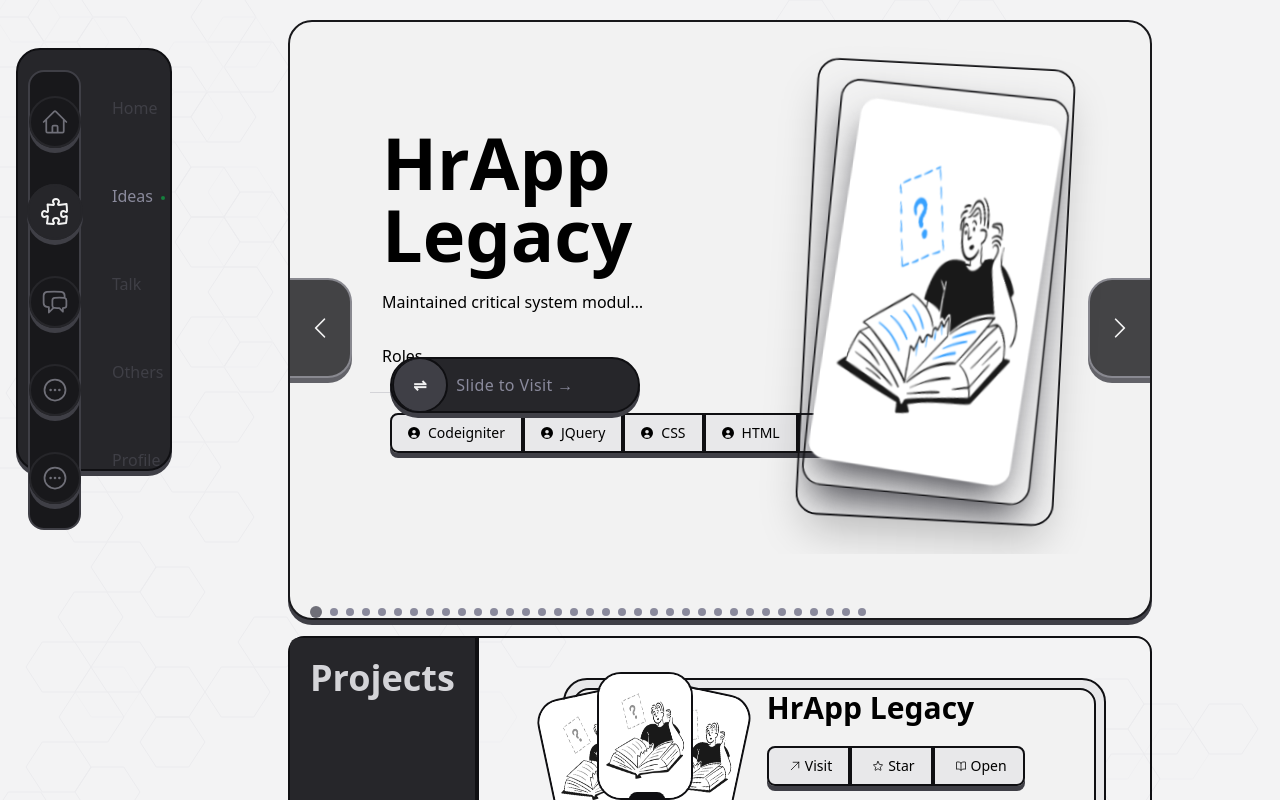
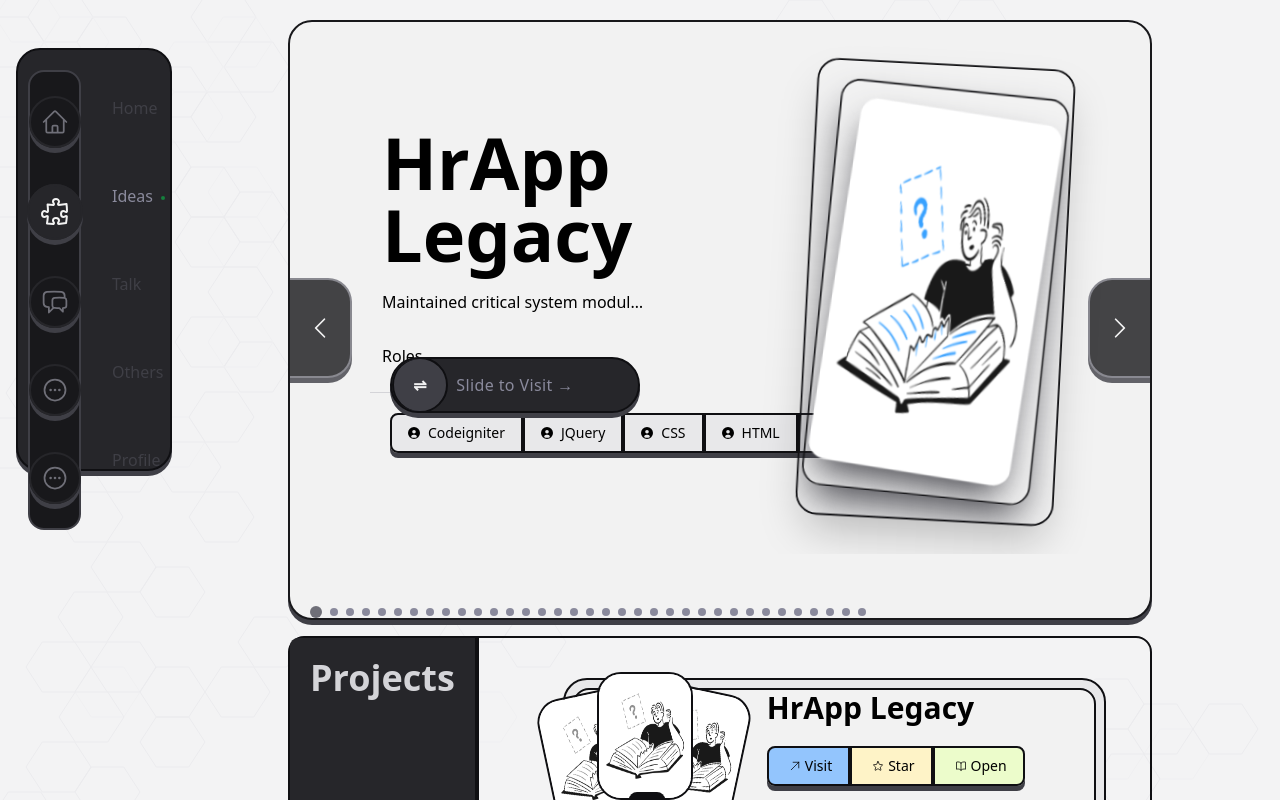
Before and after one commit to jonreygalera/mreys-net, a React (Vite) app in the folder src/: page /ideas in a window 1280 px wide. Shown: the top 800 px of the page. Built offline with nearby package versions, Linux system fonts and the light colour scheme.

Commit message:
added color

```diff
--- a/src/src/components/button/ButtonGroup.tsx
+++ b/src/src/components/button/ButtonGroup.tsx
@@ -17,6 +17,8 @@
       <Box className="inline-flex flex-col laptop:gap-0 laptop:flex-row rounded-lg laptop:shadow-solid w-full laptop:w-fit p-2 laptop:p-0" role="group">
         {
           childrenContainer.map((child: any, childIdx) => {
+            const propsChild : any = React.isValidElement(child) ? (child?.props ?? null) : null;
+
             let cornerClass = '';
 
             if(childIdx == 0 && childLength > 1) {
@@ -30,7 +32,7 @@
             return (<Box>
               {
                 React.cloneElement(child, {
-                  className: tailwindUtil(cornerClass, 'bg-primary-100 border-2 border-primary-950 hover:bg-primary-300 hover:font-bold w-full')
+                  className: tailwindUtil(cornerClass, 'bg-primary-100 border-2 border-primary-950 hover:bg-primary-300 hover:font-bold w-full', propsChild?.className)
                 })
               }
             </Box>)
--- a/src/src/features/projectCardContainer/ProjectCardContainer.tsx
+++ b/src/src/features/projectCardContainer/ProjectCardContainer.tsx
@@ -50,18 +50,21 @@
             <Box className="flex gap-1 ">
               <ButtonGroup>
                 <Button
+                  className='bg-blue-300 hover:bg-blue-400'
                   startComponent={<ArrowUpRightIcon className="size-3 mx-1 items-center" />}
                   onClick={() => onClickAction?.('visit', data)}
                 >
                   Visit
                 </Button>
                 <Button
+                  className='bg-amber-100 hover:bg-amber-300'
                   startComponent={isBookmark ? <StarIconSolid className="size-3 mx-1 items-center text-yellow-400" /> : <StarIconOutline className="size-3 mx-1 items-center" />}
                   onClick={() => onClickAction?.('star', data)}
                 >
                   Star
                 </Button>
                 <Button
+                  className='bg-lime-100 hover:bg-lime-200'
                   startComponent={<BookOpenIconOutline className="size-3 mx-1 items-center" />}
                   onClick={() => onClickAction?.('open', data)}
                 >
```
